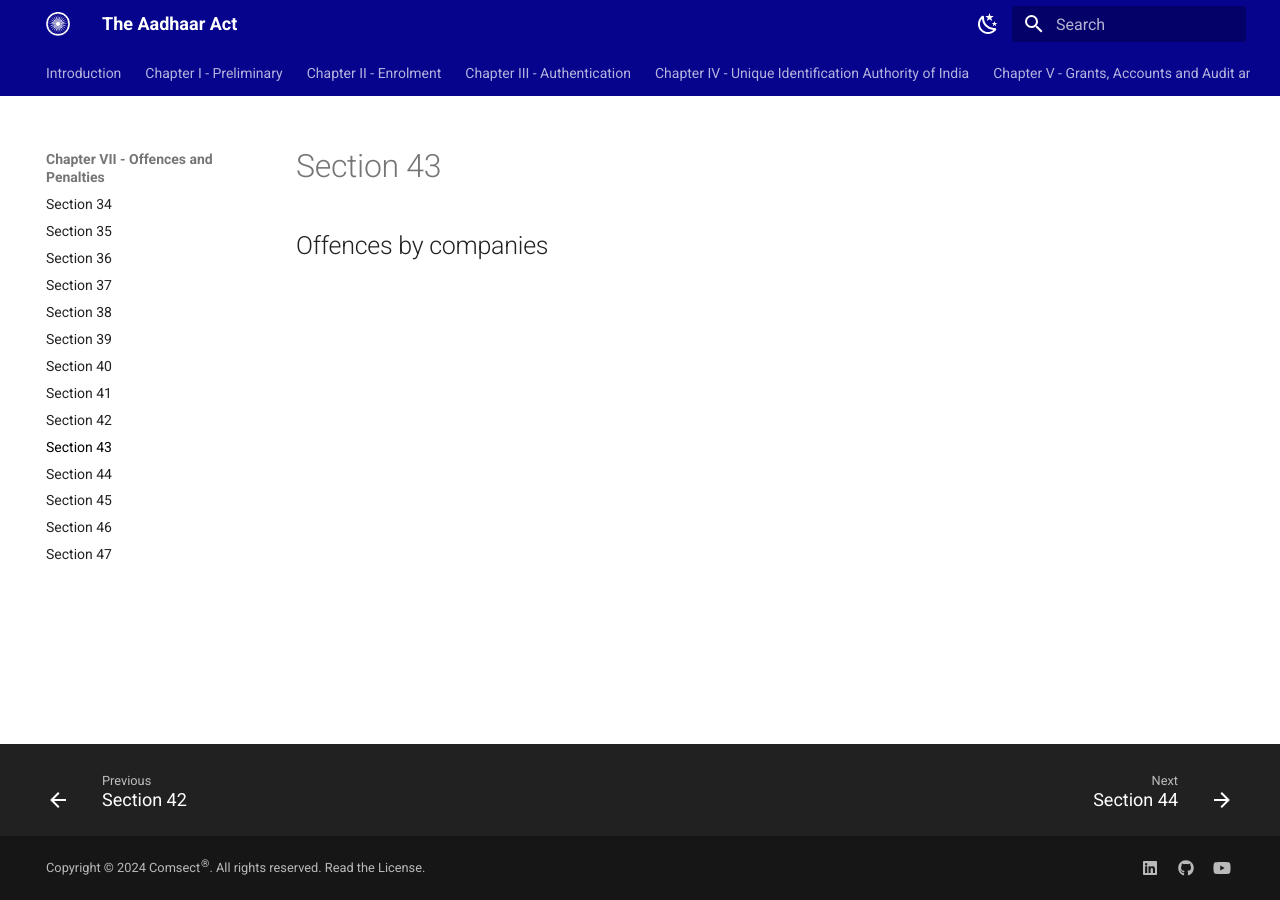
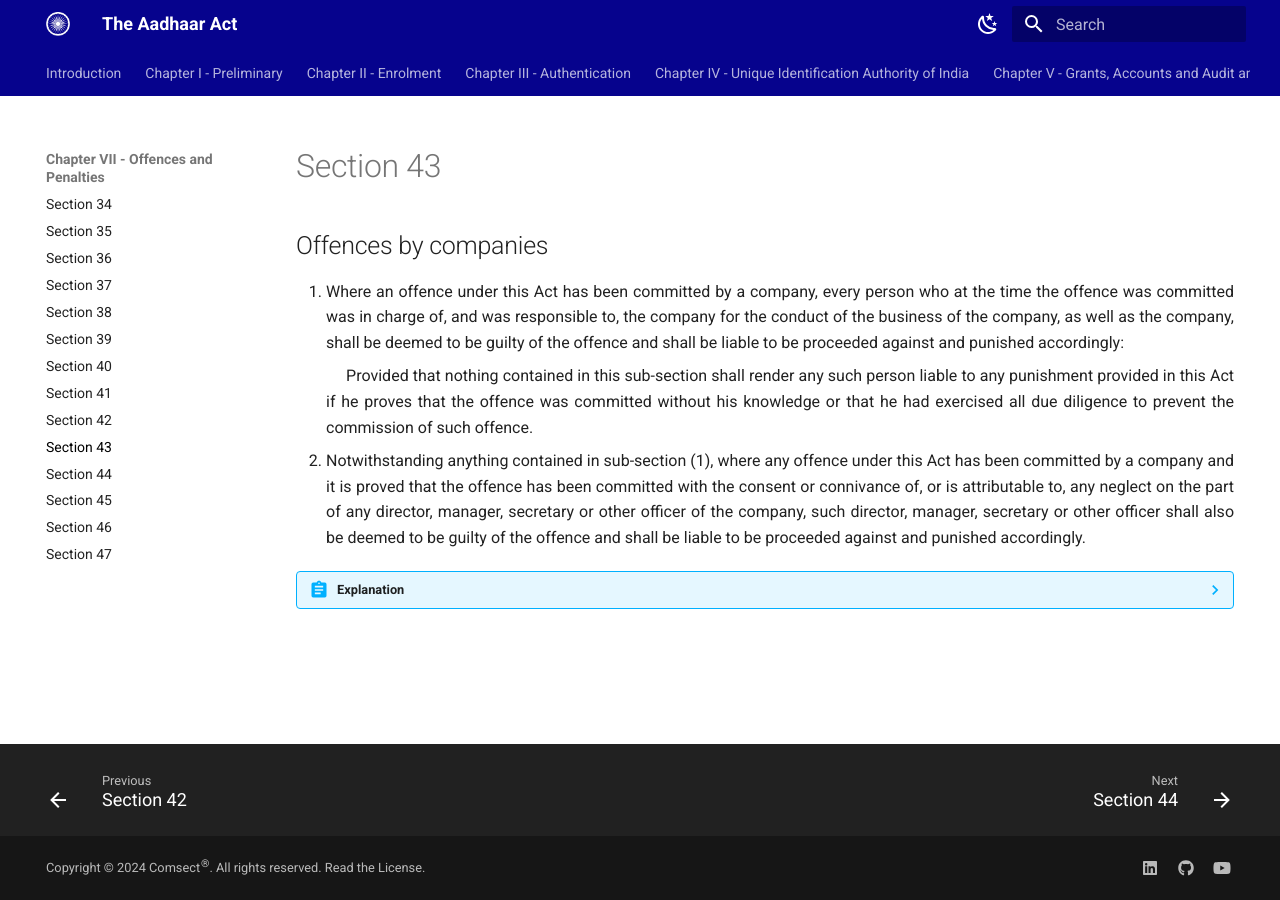
Before and after one commit to comsect/aadhaar-act, an MkDocs documentation site: the page built from docs/en/43.md, in a window 1280 px wide. Built offline with MkDocs 1.6.1 and Material for MkDocs 9.7.7, drawn with Linux system fonts in a browser that asks for light colours.

Commit message:
add section-forty-three

```diff
--- a/docs/en/43.md
+++ b/docs/en/43.md
@@ -5,3 +5,11 @@ description: Offences by companies
 ---
 
 ## Offences by companies
+
+1. Where an offence under this Act has been committed by a company, every person who at the time the offence was committed was in charge of, and was responsible to, the company for the conduct of the business of the company, as well as the company, shall be deemed to be guilty of the offence and shall be liable to be proceeded against and punished accordingly: </p>&emsp; Provided that nothing contained in this sub-section shall render any such person liable to any punishment provided in this Act if he proves that the offence was committed without his knowledge or that he had exercised all due diligence to prevent the commission of such offence.
+2. Notwithstanding anything contained in sub-section (1), where any offence under this Act has been committed by a company and it is proved that the offence has been committed with the consent or connivance of, or is attributable to, any neglect on the part of any director, manager, secretary or other officer of the company, such director, manager, secretary or other officer shall also be deemed to be guilty of the offence and shall be liable to be proceeded against and punished accordingly.
+
+??? abstract "Explanation"
+    For the purposes of this section—
+    1. “company” means any body corporate and includes a firm or other association of individuals; and
+    2. “director”, in relation to a firm, means a partner in the firm.
```
